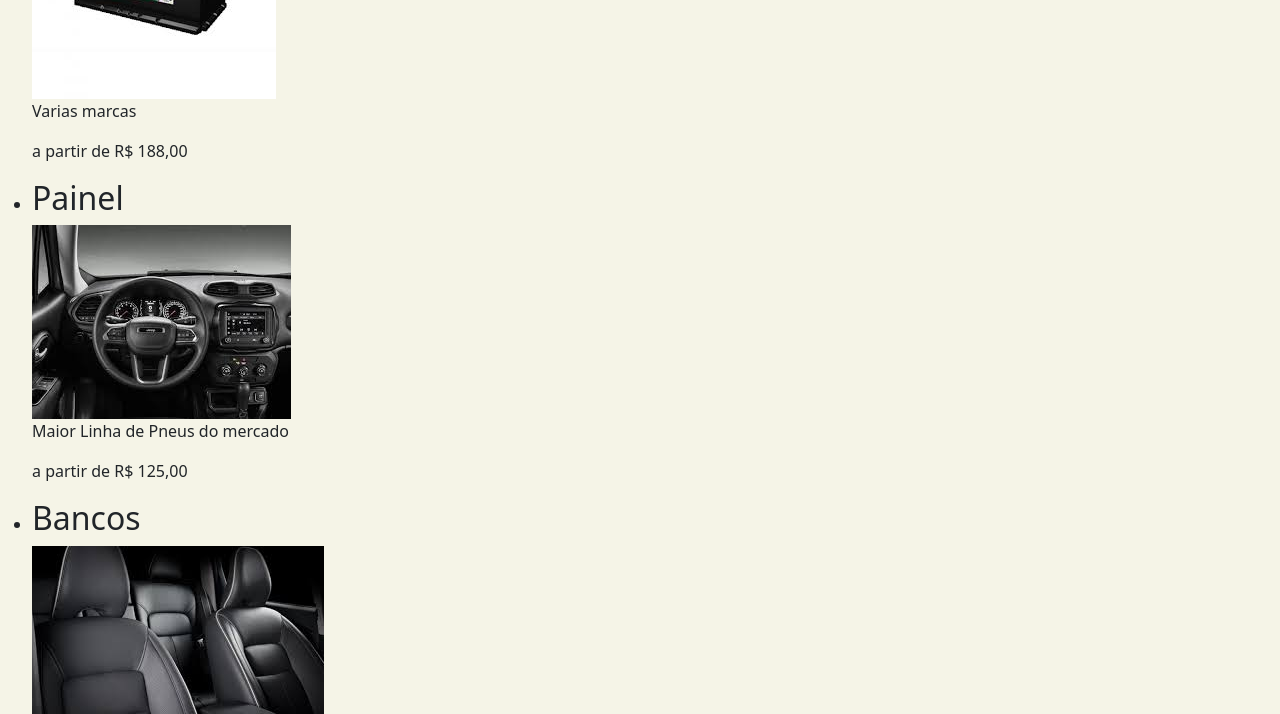
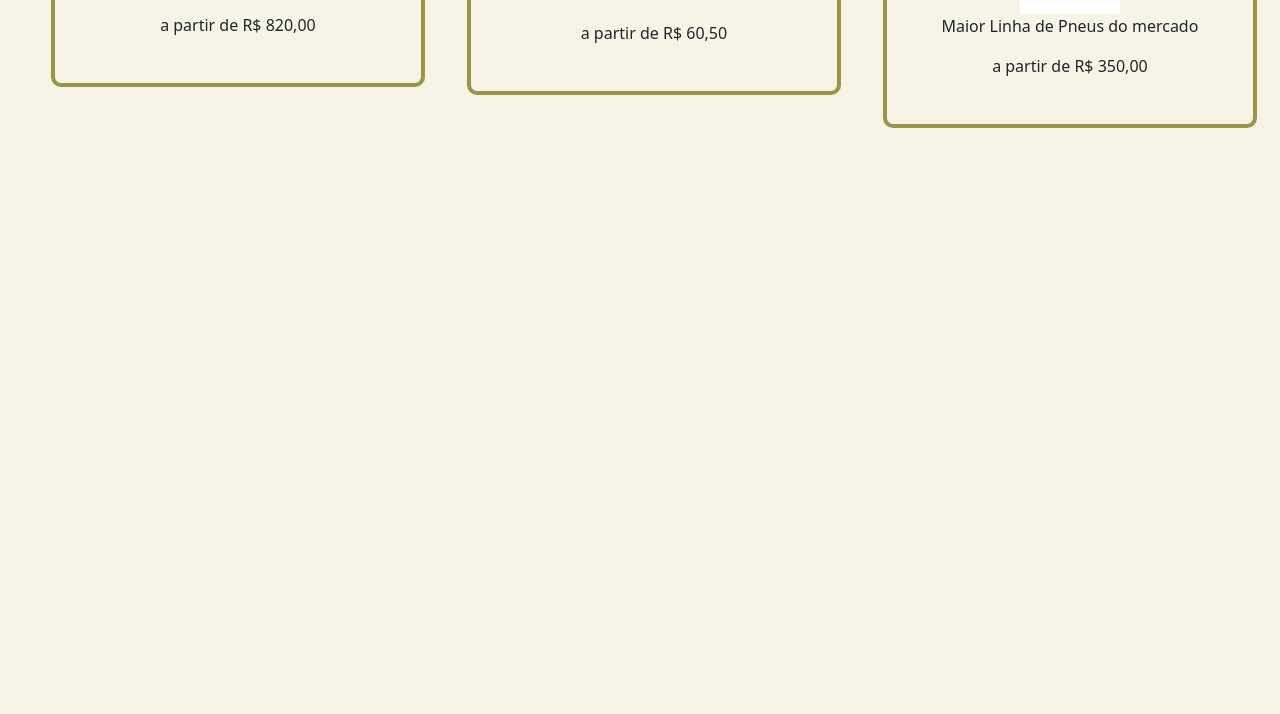
Before and after one commit to ayshanicolli/atividade_aula_25, a plain HTML site: page produtos.html in a window 1280 px wide. Shown: the part 564-1278 px from the top of the page. After the commit the page ends 800 px from the top, so only its background shows below. Drawn offline with nearby package versions, Linux system fonts and the light colour scheme.

Commit message:
Add files via upload

```diff
--- a/produtos.html
+++ b/produtos.html
@@ -35,41 +35,41 @@
              <h2>Pneus</h2>
              <img src="pneu.jpeg">
              <p class="produto-descricad">Maior Linha de Pneus do mercado</p>
-             <p class="produto-preco">a partir de R$ 125,00</p>
+             <p class="produto-preco">a partir de R$ 250,00</p>
           </li>
 
            <li>
              <h2>Baterias</h2>
              <img src="beteria.jpeg">
              <p class="produto-descricao">Varias marcas</p>
-             <p class="produto-preco">a partir de R$ 188,00</p>
+             <p class="produto-preco">a partir de R$460,70</p>
            </li>
 
            <li>
              <h2>Painel</h2>
              <img src="painel.jpeg">
              <p class="produto-descricad">Maior Linha de Pneus do mercado</p>
-             <p class="produto-preco">a partir de R$ 125,00</p>
+             <p class="produto-preco">a partir de R$ 900,60</p>
           </li>
           <li>
              <h2>Bancos</h2>
              <img src="banco.jpeg">
              <p class="produto-descricad">Maior Linha de Pneus do mercado</p>
-             <p class="produto-preco">a partir de R$ 125,00</p>
+             <p class="produto-preco">a partir de R$ 820,00</p>
          </li>
 
           <li>
              <h2>Extintor</h2>
              <img src="extintor.jpeg">
              <p class="produto-descricad">Maior Linha de Pneus do mercado</p>
-             <p class="produto-preco">a partir de R$ 125,00</p>
+             <p class="produto-preco">a partir de R$ 60,50</p>
          </li>
 
           <li>
              <h2>Parachoque</h2>
              <img src="parachoque.jpeg">
              <p class="produto-descricad">Maior Linha de Pneus do mercado</p>
-             <p class="produto-preco">a partir de R$ 125,00</p>
+             <p class="produto-preco">a partir de R$ 350,00</p>
           </li>
 
 
--- a/style5.css
+++ b/style5.css
@@ -73,3 +73,30 @@
    margin: 20px;
    border-radius:100%;
 }
+
+.produtos li{
+   display: inline-block;
+   text-align: center;
+   width:30%;
+   vertical-align: top;
+   margin: 0.5% 1.5%;
+   padding: 30px 20px;
+   box-sizing: border-box;
+   border: 4px solid #9a9649;
+   border-radius: 10px;
+}
+.produtos img{
+   width: 100px;
+}
+
+.produtos li:hover{
+   border-color: #C78C19;
+}
+
+.produtos li:active{
+   border-color: #fc1111;
+}
+
+.produtos li:hover h2{
+   font-size: 42px;
+}
```
